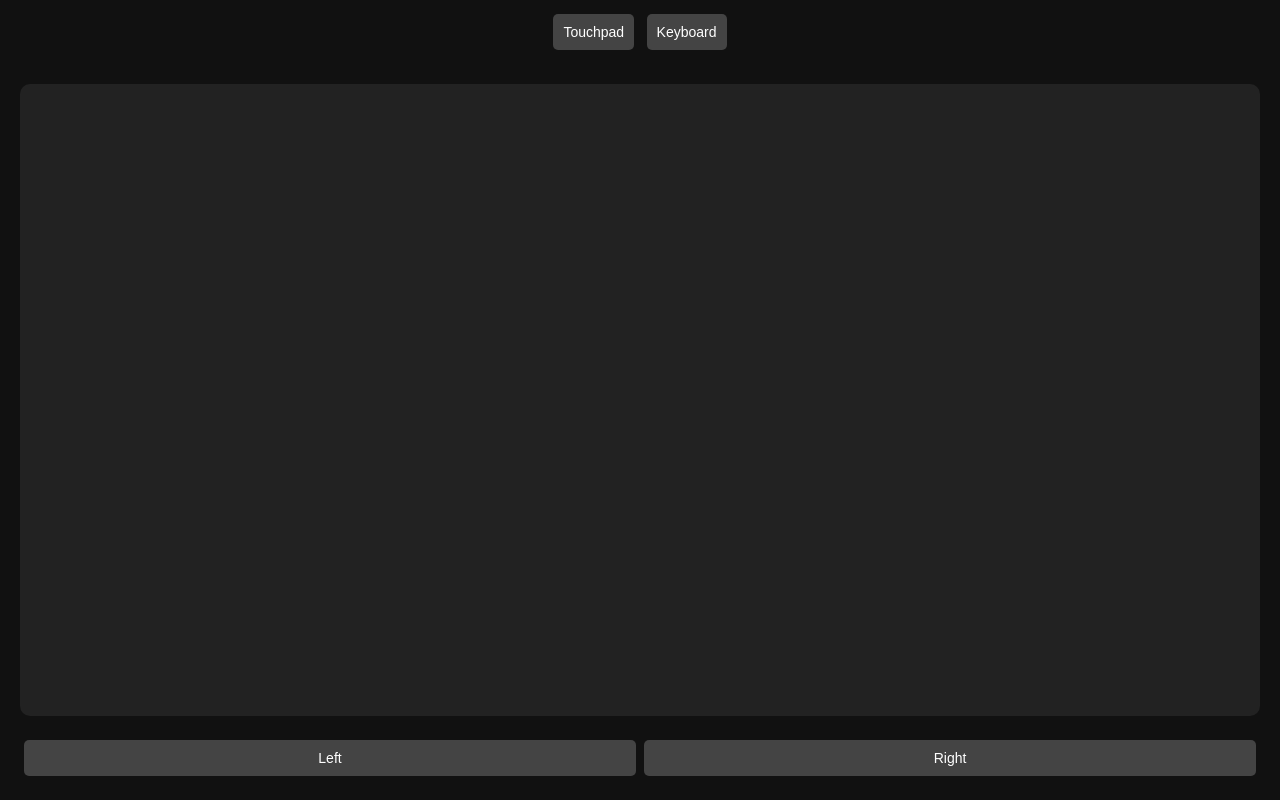
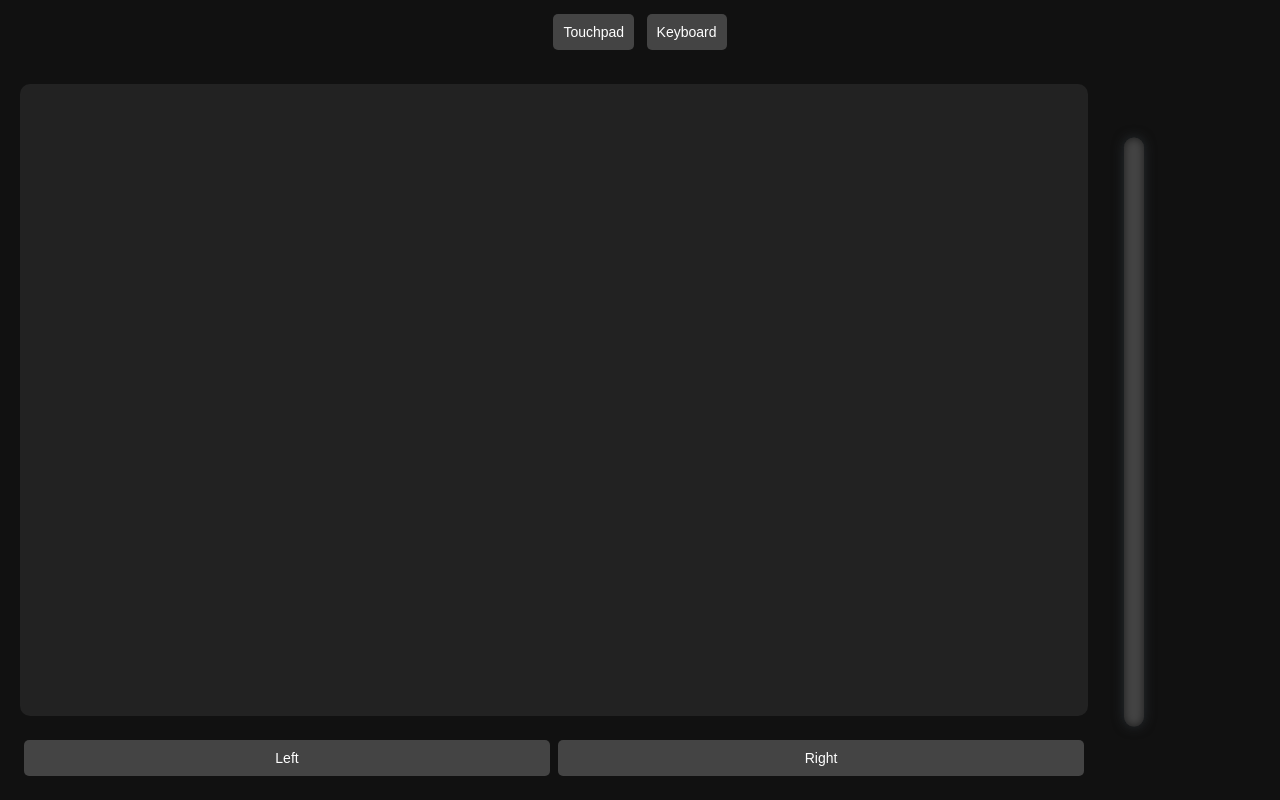
Before and after one commit to Skanda-P-R/Remote-Touchpad-and-Keyboard-Web-App, a Flask app: page / in a window 1280 px wide. Run offline with Flask 3, Linux system fonts and the light colour scheme; parts of the project's set-up code (start-up, migrations or seed data) failed here and were passed over; some libraries are stand-ins or nearby versions.

Commit message:
Added Scroll Wheel

```diff
--- a/static/style.css
+++ b/static/style.css
@@ -1,4 +1,5 @@
-html, body {
+html,
+body {
     margin: 0;
     padding: 0;
     height: 100%;
@@ -79,7 +80,6 @@ label {
     padding: 10px;
 }
 
-#touchpadContainer,
 #keyboardContainer {
     flex: 1;
     display: none;
@@ -128,12 +128,24 @@ label {
         display: none !important;
     }
 
+    #touchpadWrapper {
+        display: flex;
+        flex: 1;
+        width: 100%;
+        height: 100%;
+    }
+
     #touchpadContainer {
+        flex: 0 0 80%;
         display: flex;
+        flex-direction: column;
+        padding: 10px;
     }
+
 }
 
 @media (orientation: landscape) {
+
     #media,
     #volume {
         display: none !important;
@@ -142,8 +154,52 @@ label {
     #modeButtons {
         display: block;
     }
+
+    #scrollBar {
+        height: 100% !important;
+    }
+
 }
 
 #keyboardContainer {
     padding-bottom: 20px;
 }
+
+#touchpadWrapper {
+    position: relative;
+    display: flex;
+    flex: 1;
+    width: 100%;
+    height: 100%;
+}
+
+#touchpadContainer {
+    flex: 0 0 85%;
+    display: flex;
+    flex-direction: column;
+    padding: 10px;
+}
+
+#scrollContainer {
+    position: absolute;
+    top: 50%;
+    left: 87%;
+    transform: translateY(-50%);
+    display: flex;
+    justify-content: center;
+    align-items: center;
+    width: 40px;
+    height: 80%;
+    pointer-events: none;
+}
+
+#scrollBar {
+    width: 20px;
+    height: 50%;
+    background: #444;
+    border-radius: 12px;
+    box-shadow: inset 0 0 8px rgba(0, 0, 0, 0.6), 0 0 12px rgb(40, 45, 49);
+    cursor: grab;
+    pointer-events: auto;
+    position: relative;
+}
--- a/templates/index.html
+++ b/templates/index.html
@@ -1,23 +1,30 @@
 <!DOCTYPE html>
 <html lang="en">
+
 <head>
     <meta charset="UTF-8">
     <title>Remote Touchpad</title>
     <meta name="viewport" content="width=device-width, initial-scale=1.0">
     <link rel="stylesheet" href="{{ url_for('static', filename='style.css') }}">
 </head>
+
 <body>
 
     <div id="modeButtons">
         <button class="btn" onclick="showTouchpad()">Touchpad</button>
         <button class="btn" onclick="showKeyboard()">Keyboard</button>
     </div>
+    <div id="touchpadWrapper">
+        <div id="touchpadContainer">
+            <div id="touchpad"></div>
+            <div id="buttons">
+                <button class="btn" onclick="leftClick()">Left</button>
+                <button class="btn" onclick="rightClick()">Right</button>
+            </div>
+        </div>
 
-    <div id="touchpadContainer">
-        <div id="touchpad"></div>
-        <div id="buttons">
-            <button class="btn" onclick="leftClick()">Left</button>
-            <button class="btn" onclick="rightClick()">Right</button>
+        <div id="scrollContainer">
+            <div id="scrollBar"></div>
         </div>
     </div>
 
@@ -37,4 +44,5 @@
     <script src="https://cdn.socket.io/4.6.1/socket.io.min.js"></script>
     <script src="{{ url_for('static', filename='script.js') }}"></script>
 </body>
+
 </html>
```
Also changed, not shown: static/script.js (+44 -1 lines).
